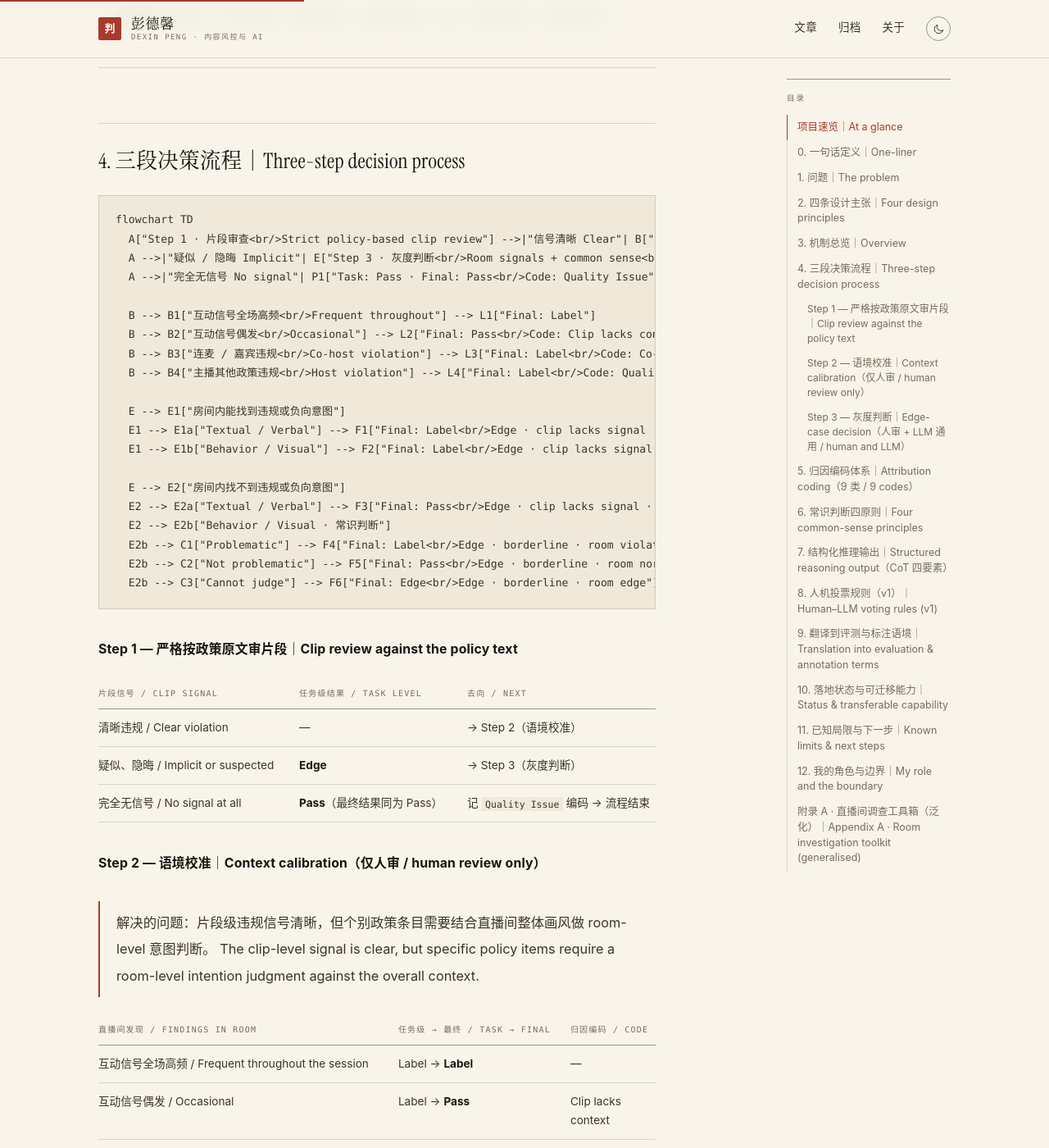
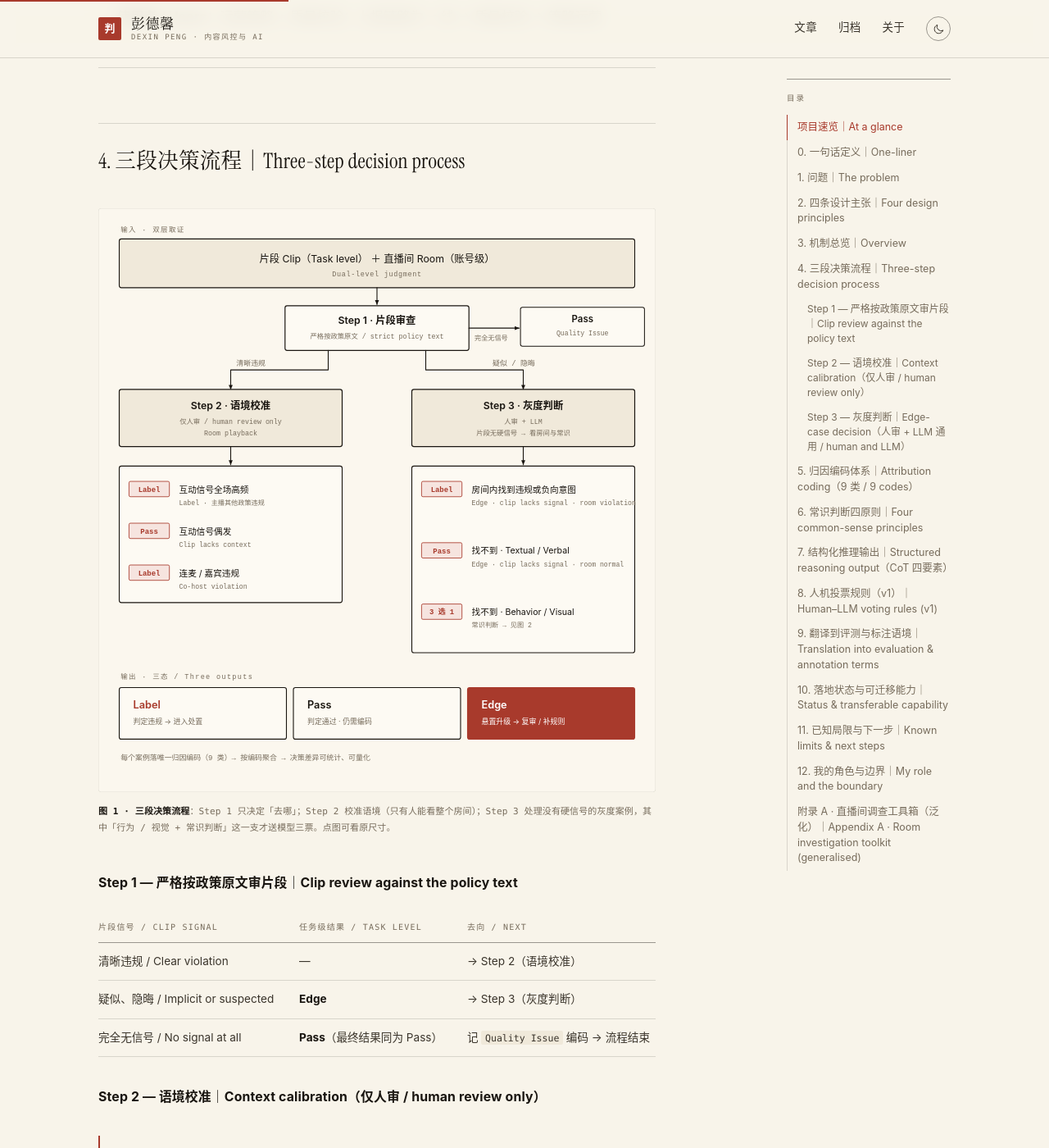
Before and after one commit to DMithrandir/dmithrandir.github.io, a Jekyll site: the page built from _posts/2026-10-25-edgecase-framework.md, in a window 1280 px wide and 1400 px high, scrolled down 4719 px. Shown: the whole window at 82% size. Built offline with Jekyll 4.4.1, drawn with Linux system fonts in a browser that asks for light colours; some of the changed text lies outside the part shown.

Commit message:
文章配图：把流程图替换为矢量图（三段决策流程 + 人机三票），新增插图样式

````diff
--- a/_posts/2026-10-25-edgecase-framework.md
+++ b/_posts/2026-10-25-edgecase-framework.md
@@ -85,28 +85,14 @@ This mechanism builds on an existing governance program: the team drew live clip
 
 ## 4. 三段决策流程｜Three-step decision process
 
-```mermaid
-flowchart TD
-  A["Step 1 · 片段审查<br/>Strict policy-based clip review"] -->|"信号清晰 Clear"| B["Step 2 · 语境校准<br/>Room playback（人审 / human only）"]
-  A -->|"疑似 / 隐晦 Implicit"| E["Step 3 · 灰度判断<br/>Room signals + common sense<br/>（人审 + LLM）"]
-  A -->|"完全无信号 No signal"| P1["Task: Pass · Final: Pass<br/>Code: Quality Issue"]
-
-  B --> B1["互动信号全场高频<br/>Frequent throughout"] --> L1["Final: Label"]
-  B --> B2["互动信号偶发<br/>Occasional"] --> L2["Final: Pass<br/>Code: Clip lacks context"]
-  B --> B3["连麦 / 嘉宾违规<br/>Co-host violation"] --> L3["Final: Label<br/>Code: Co-host violation"]
-  B --> B4["主播其他政策违规<br/>Host violation"] --> L4["Final: Label<br/>Code: Quality Issue"]
-
-  E --> E1["房间内能找到违规或负向意图"]
-  E1 --> E1a["Textual / Verbal"] --> F1["Final: Label<br/>Edge · clip lacks signal · room violation"]
-  E1 --> E1b["Behavior / Visual"] --> F2["Final: Label<br/>Edge · clip lacks signal · room violation"]
-
-  E --> E2["房间内找不到违规或负向意图"]
-  E2 --> E2a["Textual / Verbal"] --> F3["Final: Pass<br/>Edge · clip lacks signal · room normal"]
-  E2 --> E2b["Behavior / Visual · 常识判断"]
-  E2b --> C1["Problematic"] --> F4["Final: Label<br/>Edge · borderline · room violation"]
-  E2b --> C2["Not problematic"] --> F5["Final: Pass<br/>Edge · borderline · room normal"]
-  E2b --> C3["Cannot judge"] --> F6["Final: Edge<br/>Edge · borderline · room edge"]
-```
+<figure class="post-figure">
+  <div class="post-figure-scroll">
+    <a href="{{ '/assets/img/edgecase-flow.svg' | relative_url }}" target="_blank" rel="noopener">
+      <img src="{{ '/assets/img/edgecase-flow.svg' | relative_url }}" alt="三段决策流程图：Step 1 片段审查按片段信号强弱分成三路——清晰违规进入 Step 2 语境校准（仅人审），疑似或隐晦进入 Step 3 灰度判断（人审加 LLM），完全无信号直接判 Pass 并记 Quality Issue；最终输出 Label / Pass / Edge 三态。" width="800" height="838" loading="lazy">
+    </a>
+  </div>
+  <figcaption><strong>图 1 · 三段决策流程</strong>：Step 1 只决定「去哪」；Step 2 校准语境（只有人能看整个房间）；Step 3 处理没有硬信号的灰度案例，其中「行为 / 视觉 + 常识判断」这一支才送模型三票。点图可看原尺寸。</figcaption>
+</figure>
 
 ### Step 1 — 严格按政策原文审片段｜Clip review against the policy text
 
@@ -227,6 +213,15 @@ The Q4-2025 v1 was deliberately simple: no model orchestration, no confidence th
 | 触发范围 / Scope | 仅「需要常识判断」的 `Edge` 分支 / Only the `Edge` branch requiring common-sense judgment |
 | 输出要求 / Output | 按 CoT 四要素结构化的判定 / Verdict structured per the four-element CoT |
 
+<figure class="post-figure">
+  <div class="post-figure-scroll">
+    <a href="{{ '/assets/img/edgecase-voting.svg' | relative_url }}" target="_blank" rel="noopener">
+      <img src="{{ '/assets/img/edgecase-voting.svg' | relative_url }}" alt="人机三票示意图：需要常识判断的案例同时交给两个不同的大模型和一位人工，三方独立判定、互不可见，多数决；两个模型意见相反时由人工票决胜，最终输出 Label / Pass / Edge。" width="800" height="470" loading="lazy">
+    </a>
+  </div>
+  <figcaption><strong>图 2 · 人机三票</strong>：三个投票者同时判定、互不可见；两个模型意见相反时人票决胜。这条「互不可见」是整套设计里最容易被省略、也最关键的一条。</figcaption>
+</figure>
+
 **为什么是「三个投票者 + 人票决胜」而不是让模型直接终审**：两个模型提供不同视角、覆盖单模型盲区；人工保留终审权，确保机制在政策立场上不失锚；而「互不可见 + 同时判定」是这套设计里最关键的一条——先看模型结论再自己判，人就已经被锚定了。
 **Why three voters with a human tie-breaker instead of letting a model decide**: two models bring different perspectives and cover each other's blind spots, while the human retains final authority so the mechanism stays anchored to policy. "Mutually blind and simultaneous" is the most important rule — once a reviewer sees the model's verdict first, anchoring has already happened.
 
--- a/assets/css/style.css
+++ b/assets/css/style.css
@@ -839,6 +839,49 @@ p {
   border-color: var(--accent);
 }
 
+/* ---------- 插图 / 图表 ---------- */
+.post-figure {
+  margin: 2.4em 0 2.6em;
+}
+
+.post-figure-scroll {
+  overflow-x: auto;
+  -webkit-overflow-scrolling: touch;
+}
+
+.post-figure a {
+  display: block;
+  text-decoration: none;
+  border-bottom: 0;
+}
+
+.post-figure a:hover {
+  background: transparent;
+}
+
+.post-figure img {
+  display: block;
+  width: 100%;
+  min-width: 620px;
+  height: auto;
+  margin: 0;
+  border-radius: 3px;
+}
+
+.post-figure figcaption {
+  margin-top: 14px;
+  font-family: var(--mono);
+  font-size: 11px;
+  line-height: 1.75;
+  letter-spacing: 0.01em;
+  color: var(--muted);
+}
+
+.post-figure figcaption strong {
+  color: var(--ink);
+  font-weight: 600;
+}
+
 /* ---------- 目录 ---------- */
 .toc {
   position: sticky;
@@ -1281,6 +1324,10 @@ p {
     font-size: 0.8rem;
   }
 
+  .post-figure img {
+    min-width: 560px;
+  }
+
   .post-nav {
     grid-template-columns: 1fr;
   }
````
Also changed, not shown: assets/img/edgecase-flow.png (added), assets/img/edgecase-flow.svg (added), assets/img/edgecase-voting.png (added), assets/img/edgecase-voting.svg (added).
